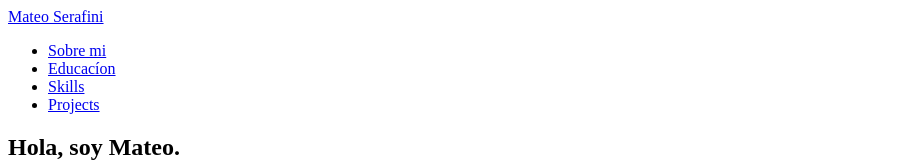
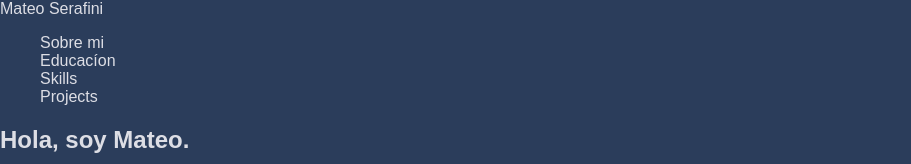
Before and after one commit to Mateoserafini/portfolio, a React (Vite) app: page / in a window 1280 px wide. Shown: the top 164 px of the page, without its empty margins (0-911 px from the left). Built offline with nearby package versions, Linux system fonts and the light colour scheme.

Commit message:
No avance mucho, pero ya empese con los estilos

```diff
--- /dev/null
+++ b/src/App.css
@@ -0,0 +1,23 @@
+body{
+    margin: 0;
+    border: 0;
+    padding: 0;
+
+}
+
+#root {
+    list-style: none;
+    font-size: 1rem;
+    text-decoration: none;
+    color: #DDDEE5;
+    background-color: #2B3D5B;
+    font-family: 'Ubuntu', sans-serif;
+}
+
+li{
+    list-style: none;
+}
+a{
+    text-decoration: none;
+    color: #DDDEE5;
+}
--- a/src/App.jsx
+++ b/src/App.jsx
@@ -4,6 +4,7 @@ import { About } from "./componets/About/About.jsx"
 import { Education } from "./componets/Education/Education.jsx"
 import { Skills } from "./componets/Skills/Skills.jsx"
 import { Projects } from "./componets/Projects/Projects.jsx"
+import "./App.css"
 
 
 function App() {
--- a/src/componets/NavBar/NavBar.jsx
+++ b/src/componets/NavBar/NavBar.jsx
@@ -1,6 +1,7 @@
 export const NavBar = () => {
 
   return (
+    <header>
       <nav>
         <a href="/">
           Mateo Serafini
@@ -25,5 +26,6 @@ export const NavBar = () => {
           </ul>
         </div>
       </nav>
+    </header>
   );
 };
```
Also changed, not shown: src/componets/NavBar/NavBar.module.css (added), 1 other file (tests, documents, lock files or other folders). Lines whose indentation alone changed are shown as unchanged.
